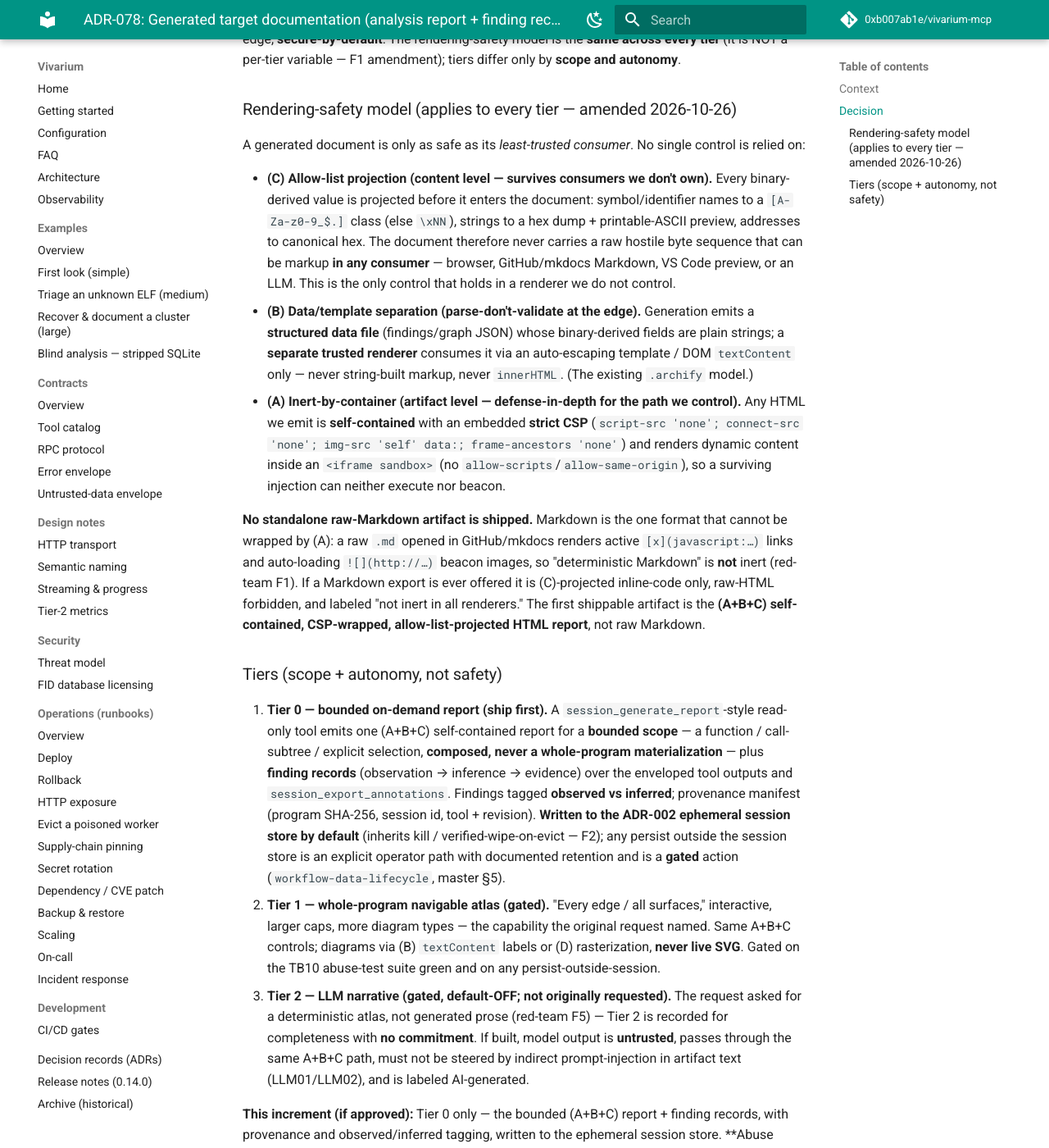
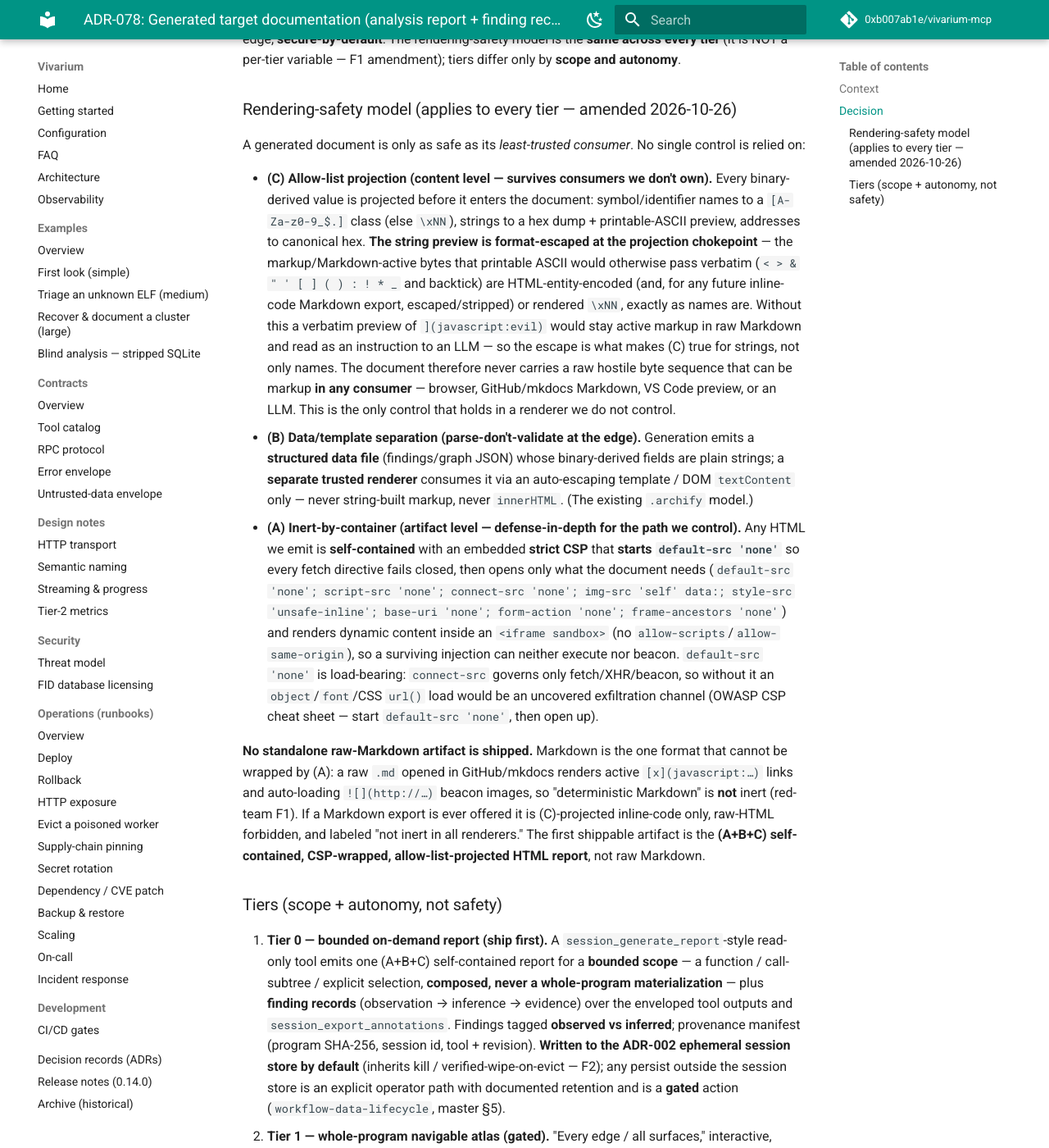
Before and after one commit to 0xb007ab1e/vivarium-mcp, an MkDocs documentation site: the page built from docs/adr/ADR-078-generated-target-documentation.md, in a window 1280 px wide and 1400 px high, scrolled down 1709 px. Shown: the whole window at 82% size. Built offline with MkDocs 1.6.1 and Material for MkDocs 9.7.7, drawn with Linux system fonts in a browser that asks for light colours; comment, search, counter and statistics services are not loaded.

Commit message:
docs(security): fold sdlc-reviewer findings into ADR-078/TB10
Security review of PR #347 (changes-requested). Folds the four actionable
findings; still PROPOSED, docs-only, no code.

- F-1 (MED): ADR README index line re-asserted the corrected F1 error
  ("Tier 0 deterministic Markdown first"); replaced with the amended
  tier-invariant A+B+C / no-raw-Markdown posture.
- F-2 (MED): CSP omitted default-src, leaving object/font/base-uri/
  form-action/style open (connect-src does not cover object/font/CSS
  url() exfil). CSP now starts `default-src 'none'` and opens only what
  is needed; abuse-case #5 + I-row updated.
- F-3 (MED): (C) string preview under-specified vs the
  no-active-markup-in-any-consumer guarantee; markup-active bytes are now
  format-escaped/\xNN at the projection chokepoint, not passed verbatim.
  Abuse-cases 2/9 made literally defensible.
- F-4 (LOW): added the [Unreleased] CHANGELOG TB10 entry (TB9 precedent).

Co-Authored-By: Claude Opus 4.8 <noreply@anthropic.com>

```diff
--- a/docs/adr/ADR-078-generated-target-documentation.md
+++ b/docs/adr/ADR-078-generated-target-documentation.md
@@ -67,18 +67,28 @@ A generated document is only as safe as its *least-trusted consumer*. No single
 - **(C) Allow-list projection (content level — survives consumers we don't own).** Every
   binary-derived value is projected before it enters the document: symbol/identifier names to a
   `[A-Za-z0-9_$.]` class (else `\xNN`), strings to a hex dump + printable-ASCII preview, addresses to
-  canonical hex. The document therefore never carries a raw hostile byte sequence that can be markup
-  **in any consumer** — browser, GitHub/mkdocs Markdown, VS Code preview, or an LLM. This is the only
+  canonical hex. **The string preview is format-escaped at the projection chokepoint** — the
+  markup/Markdown-active bytes that printable ASCII would otherwise pass verbatim
+  (`< > & " ' [ ] ( ) : ! * _` and backtick) are HTML-entity-encoded (and, for any future
+  inline-code Markdown export, escaped/stripped) or rendered `\xNN`, exactly as names are. Without this
+  a verbatim preview of `](javascript:evil)` would stay active markup in raw Markdown and read as an
+  instruction to an LLM — so the escape is what makes (C) true for strings, not only names. The
+  document therefore never carries a raw hostile byte sequence that can be markup **in any consumer** —
+  browser, GitHub/mkdocs Markdown, VS Code preview, or an LLM. This is the only
   control that holds in a renderer we do not control.
 - **(B) Data/template separation (parse-don't-validate at the edge).** Generation emits a
   **structured data file** (findings/graph JSON) whose binary-derived fields are plain strings; a
   **separate trusted renderer** consumes it via an auto-escaping template / DOM `textContent` only —
   never string-built markup, never `innerHTML`. (The existing `.archify` model.)
 - **(A) Inert-by-container (artifact level — defense-in-depth for the path we control).** Any HTML we
-  emit is **self-contained** with an embedded **strict CSP**
-  (`script-src 'none'; connect-src 'none'; img-src 'self' data:; frame-ancestors 'none'`) and renders
-  dynamic content inside an `<iframe sandbox>` (no `allow-scripts`/`allow-same-origin`), so a
-  surviving injection can neither execute nor beacon.
+  emit is **self-contained** with an embedded **strict CSP** that **starts `default-src 'none'`** so
+  every fetch directive fails closed, then opens only what the document needs
+  (`default-src 'none'; script-src 'none'; connect-src 'none'; img-src 'self' data:; style-src
+  'unsafe-inline'; base-uri 'none'; form-action 'none'; frame-ancestors 'none'`) and renders dynamic
+  content inside an `<iframe sandbox>` (no `allow-scripts`/`allow-same-origin`), so a surviving
+  injection can neither execute nor beacon. `default-src 'none'` is load-bearing: `connect-src`
+  governs only fetch/XHR/beacon, so without it an `object`/`font`/CSS `url()` load would be an
+  uncovered exfiltration channel (OWASP CSP cheat sheet — start `default-src 'none'`, then open up).
 
 **No standalone raw-Markdown artifact is shipped.** Markdown is the one format that cannot be wrapped
 by (A): a raw `.md` opened in GitHub/mkdocs renders active `[x](javascript:…)` links and auto-loading
```
Also changed, not shown: CHANGELOG.md (+13 -0 lines), docs/adr/README.md (+1 -1 lines), docs/security/threat-model.md (+12 -7 lines).
